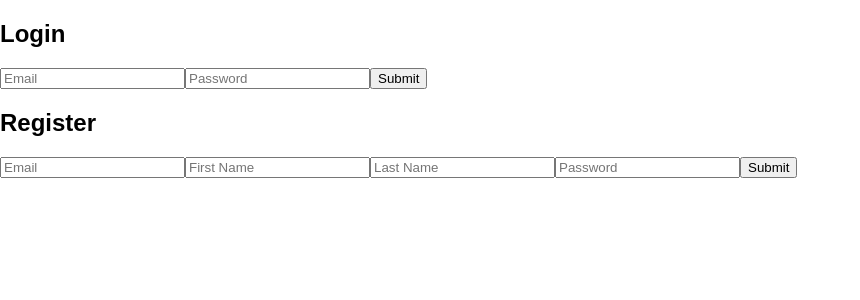
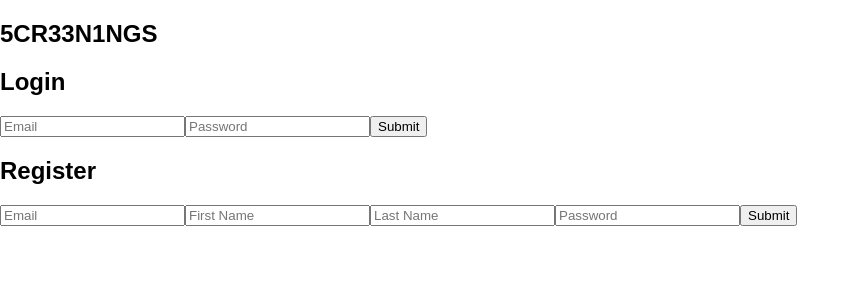
Before and after one commit to sirwin4/Capstone1, a React (Create React App) app: page / in a window 1280 px wide. Shown: the top 300 px of the page, without its empty margins (0-860 px from the left). Built offline with nearby package versions, Linux system fonts and the light colour scheme.

Commit message:
less bugs

```diff
--- a/src/App.js
+++ b/src/App.js
@@ -50,6 +50,7 @@ class App extends Component {
           return (
 
               <article>
+                <h2>5CR33N1NGS</h2>
                 <NavBar veiwChanger={this.veiwChanger} setActiveUser={this.setActiveUser} currentVeiw={this.state.currentVeiw}/>
                   {this.view()}
               </article>
--- a/src/newRating.js
+++ b/src/newRating.js
@@ -41,7 +41,6 @@ export const newRating = function (event) {
         }
         else if (vote === 0) {
             let ratings = document.getElementById(`ratings${currentId}`).textContent
-            console.log(ratings)
             if (ratings === "No Ratings Yet") {
                 window.alert("No Ratings Yet")
             }
```
